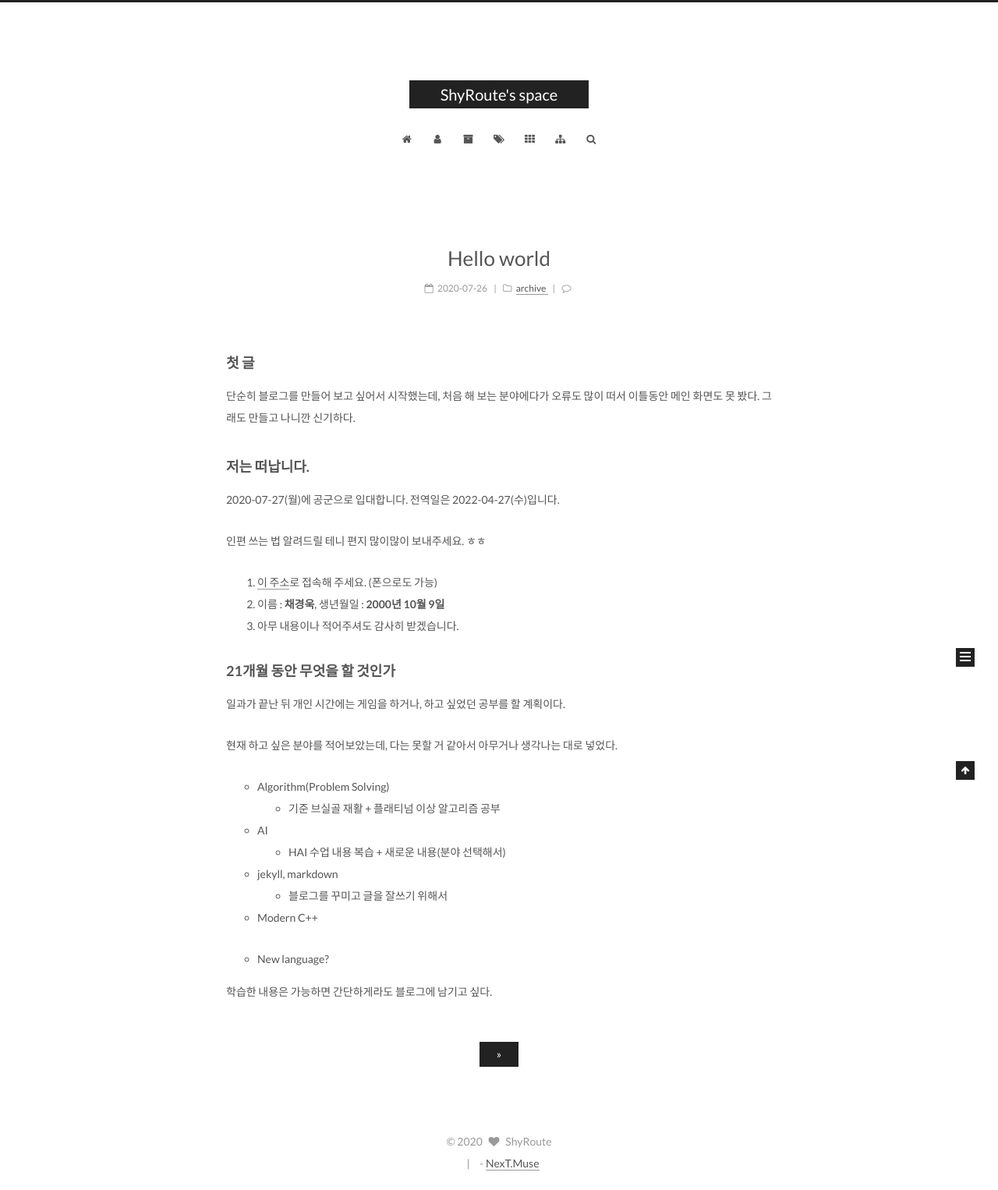
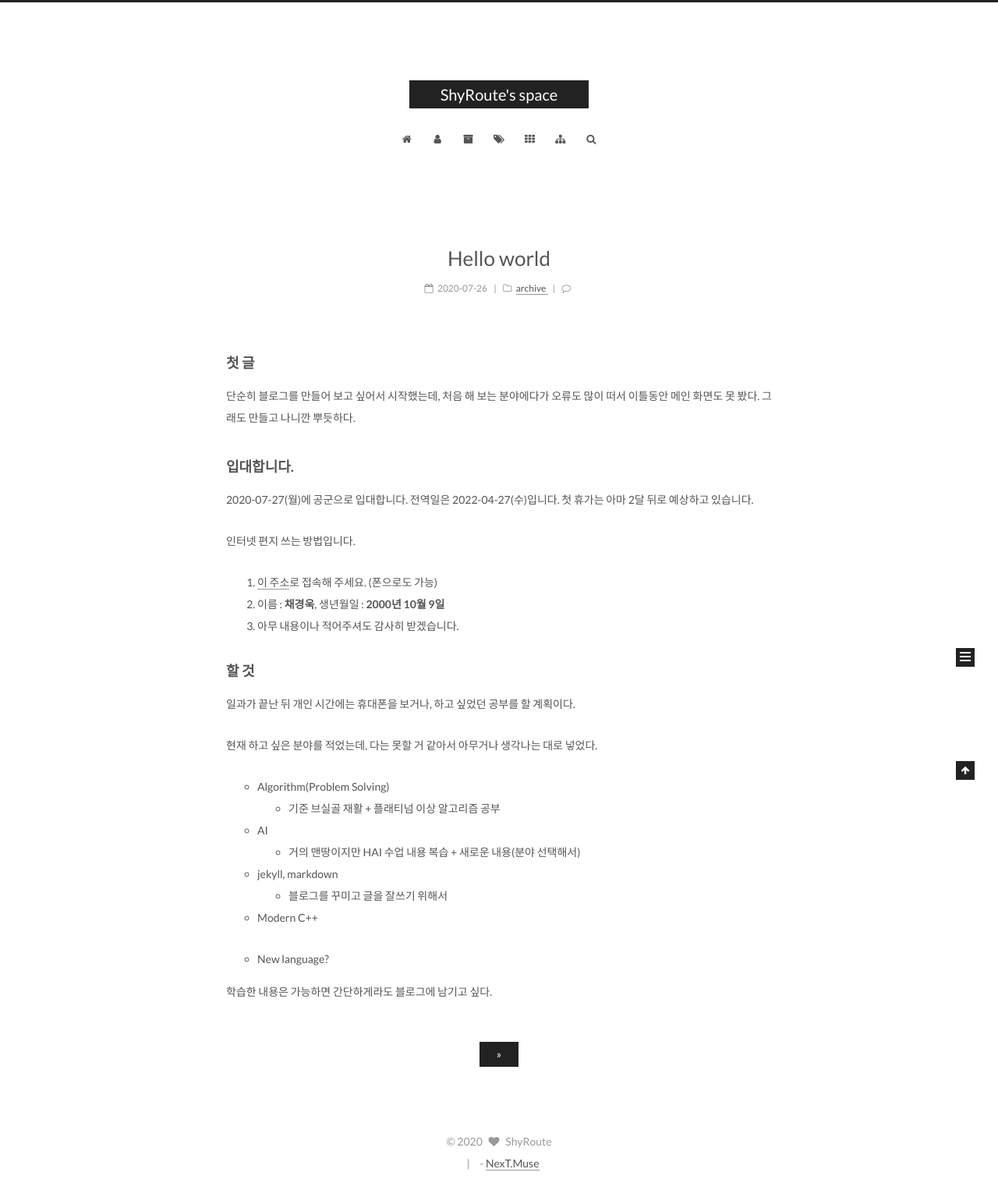
Before and after one commit to ShyRoute/ShyRoute.github.io, a Jekyll site: the page built from index.html, in a window 1280 px wide. Shown: the whole page at 78% size. Built offline with Jekyll 4.4.1, drawn with Linux system fonts in a browser that asks for light colours; the list of posts is cut into pages by our own code; comment, search, counter and statistics services are not loaded.

Commit message:
Update 2020-07-26-Helloworld.md

```diff
--- a/_posts/2020-07-26-Helloworld.md
+++ b/_posts/2020-07-26-Helloworld.md
@@ -8,25 +8,26 @@ tags:
 
 ### 첫 글
 단순히 블로그를 만들어 보고 싶어서 시작했는데, 처음 해 보는 분야에다가 오류도 많이 떠서 이틀동안 메인 화면도 못 봤다.
-그래도 만들고 나니깐 신기하다.
+그래도 만들고 나니깐 뿌듯하다.
 
-### 저는 떠납니다.
+### 입대합니다.
 2020-07-27(월)에 공군으로 입대합니다. 전역일은 2022-04-27(수)입니다.
+첫 휴가는 아마 2달 뒤로 예상하고 있습니다.
 
-인편 쓰는 법 알려드릴 테니 편지 많이많이 보내주세요. ㅎㅎ
+인터넷 편지 쓰는 방법입니다.
 1. [이 주소](http://airforce.mil.kr:8081/user/indexSub.action?codyMenuSeq=156893223&siteId=last2&menuUIType=sub)로 접속해 주세요. (폰으로도 가능)
 2. 이름 : **채경욱**, 생년월일 : **2000년 10월 9일**
 3. 아무 내용이나 적어주셔도 감사히 받겠습니다.
 
-### 21개월 동안 무엇을 할 것인가
-일과가 끝난 뒤 개인 시간에는 게임을 하거나, 하고 싶었던 공부를 할 계획이다.
+### 할 것
+일과가 끝난 뒤 개인 시간에는 휴대폰을 보거나, 하고 싶었던 공부를 할 계획이다.
 
-현재 하고 싶은 분야를 적어보았는데, 다는 못할 거 같아서 아무거나 생각나는 대로 넣었다.
+현재 하고 싶은 분야를 적었는데, 다는 못할 거 같아서 아무거나 생각나는 대로 넣었다.
 * Algorithm(Problem Solving)
   * <solved.ac> 기준 브실골 재활 + 플래티넘 이상 알고리즘 공부
 
 * AI
-  * HAI 수업 내용 복습 + 새로운 내용(분야 선택해서)
+  * 거의 맨땅이지만 HAI 수업 내용 복습 + 새로운 내용(분야 선택해서)
 
 * jekyll, markdown
   * 블로그를 꾸미고 글을 잘쓰기 위해서
```
Also changed, not shown: other parts of _posts/2020-07-26-Helloworld.md (+1 -1 lines).
